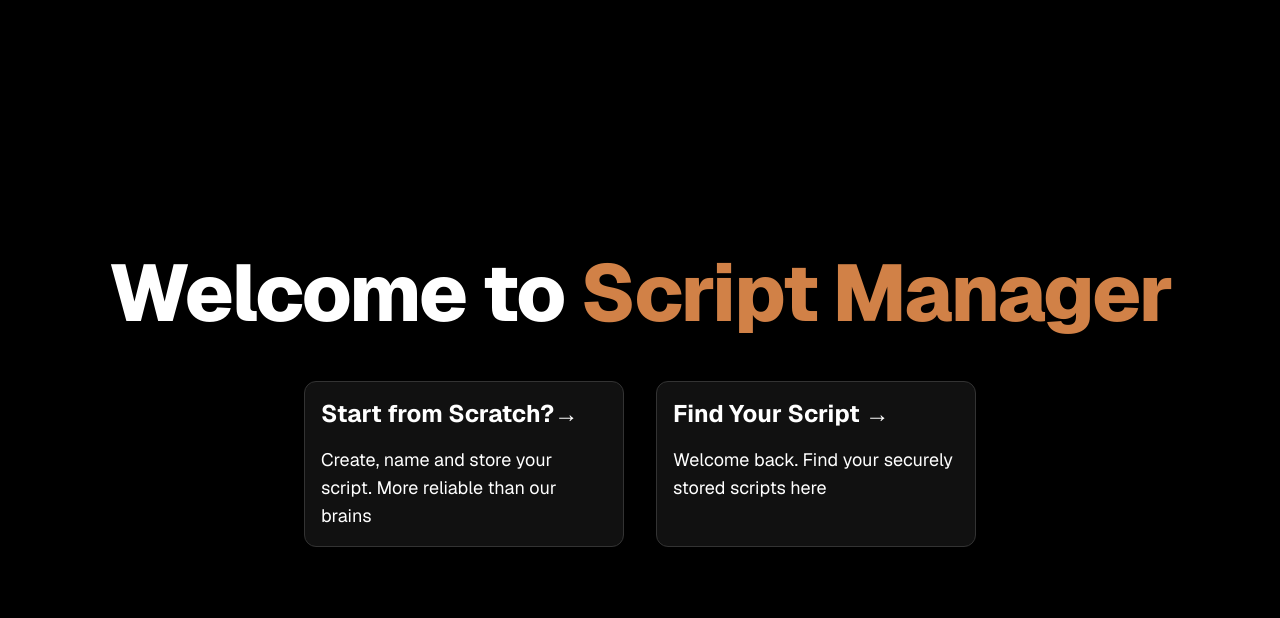
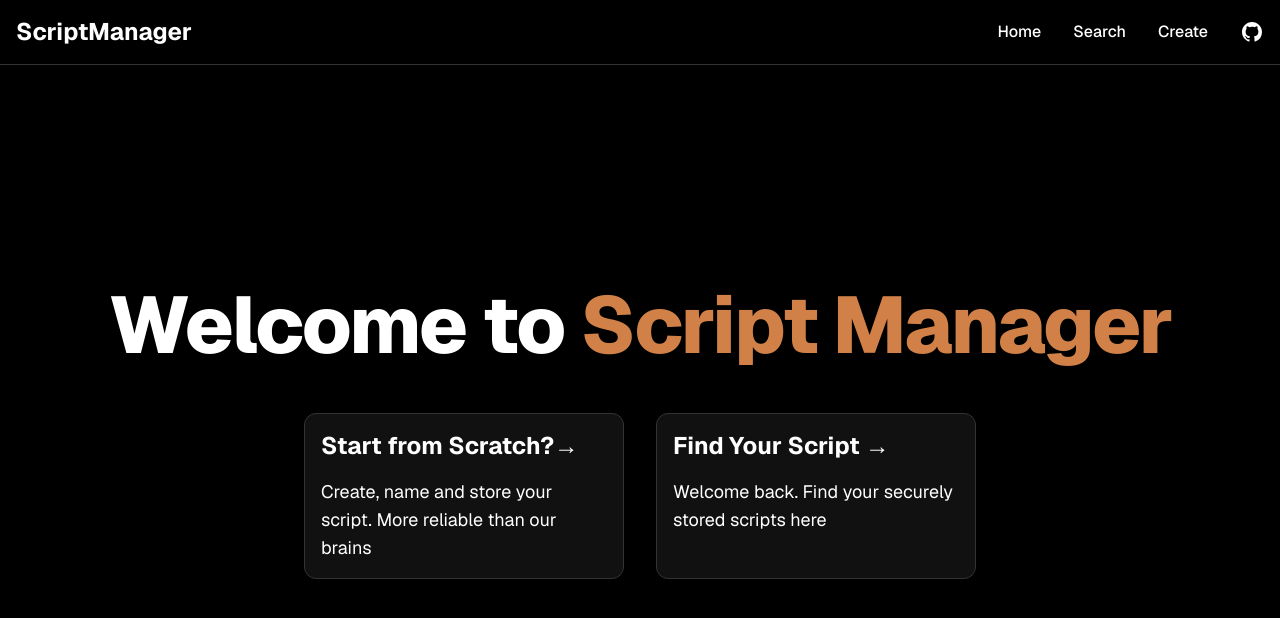
Before and after one commit to nextking12/script-manager, a Next.js app: page / in a window 1280 px wide. Shown: the top 618 px of the page. Built offline with nearby package versions, Linux system fonts and the light colour scheme.

Commit message:
added nav bar

```diff
--- /dev/null
+++ b/src/app/components/Navbar.tsx
@@ -0,0 +1,139 @@
+"use client";
+import Link from "next/link";
+import { useState } from "react";
+
+export default function Navbar() {
+  const [isMenuOpen, setIsMenuOpen] = useState(false);
+
+  return (
+    <nav className="fixed top-0 left-0 right-0 z-50 bg-background/80 backdrop-blur-md border-b border-border">
+      <div className="container mx-auto px-4">
+        <div className="flex items-center justify-between h-16">
+          {/* Logo/Brand */}
+          <div className="flex items-center">
+            <Link href="/" className="text-2xl font-bold text-foreground hover:text-primary transition-colors">
+              ScriptManager
+            </Link>
+          </div>
+
+          {/* Desktop Navigation */}
+          <div className="hidden md:flex items-center space-x-8">
+            <Link
+              href="/"
+              className="text-foreground hover:text-primary transition-colors font-medium"
+            >
+              Home
+            </Link>
+            <Link
+              href="/search"
+              className="text-foreground hover:text-primary transition-colors font-medium"
+            >
+              Search
+            </Link>
+            <Link
+              href="/create"
+              className="text-foreground hover:text-primary transition-colors font-medium"
+            >
+              Create
+            </Link>
+            <a
+              href="https://github.com"
+              target="_blank"
+              rel="noopener noreferrer"
+              className="text-foreground hover:text-primary transition-colors"
+              aria-label="GitHub"
+            >
+              <svg
+                className="w-6 h-6"
+                fill="currentColor"
+                viewBox="0 0 24 24"
+                xmlns="http://www.w3.org/2000/svg"
+              >
+                <path
+                  fillRule="evenodd"
+                  d="M12 2C6.477 2 2 6.484 2 12.017c0 4.425 2.865 8.18 6.839 9.504.5.092.682-.217.682-.483 0-.237-.008-.868-.013-1.703-2.782.605-3.369-1.343-3.369-1.343-.454-1.158-1.11-1.466-1.11-1.466-.908-.62.069-.608.069-.608 1.003.07 1.531 1.032 1.531 1.032.892 1.53 2.341 1.088 2.91.832.092-.647.35-1.088.636-1.338-2.22-.253-4.555-1.113-4.555-4.951 0-1.093.39-1.988 1.029-2.688-.103-.253-.446-1.272.098-2.65 0 0 .84-.27 2.75 1.026A9.564 9.564 0 0112 6.844c.85.004 1.705.115 2.504.337 1.909-1.296 2.747-1.027 2.747-1.027.546 1.379.202 2.398.1 2.651.64.7 1.028 1.595 1.028 2.688 0 3.848-2.339 4.695-4.566 4.943.359.309.678.92.678 1.855 0 1.338-.012 2.419-.012 2.747 0 .268.18.58.688.482A10.019 10.019 0 0022 12.017C22 6.484 17.522 2 12 2z"
+                  clipRule="evenodd"
+                />
+              </svg>
+            </a>
+          </div>
+
+          {/* Mobile menu button */}
+          <div className="md:hidden">
+            <button
+              onClick={() => setIsMenuOpen(!isMenuOpen)}
+              className="text-foreground hover:text-primary transition-colors"
+              aria-label="Toggle menu"
+            >
+              <svg
+                className="w-6 h-6"
+                fill="none"
+                strokeLinecap="round"
+                strokeLinejoin="round"
+                strokeWidth="2"
+                viewBox="0 0 24 24"
+                stroke="currentColor"
+              >
+                {isMenuOpen ? (
+                  <path d="M6 18L18 6M6 6l12 12" />
+                ) : (
+                  <path d="M4 6h16M4 12h16M4 18h16" />
+                )}
+              </svg>
+            </button>
+          </div>
+        </div>
+
+        {/* Mobile Navigation */}
+        {isMenuOpen && (
+          <div className="md:hidden">
+            <div className="px-2 pt-2 pb-3 space-y-1 bg-background border-t border-border">
+              <Link
+                href="/"
+                className="block px-3 py-2 text-foreground hover:text-primary hover:bg-secondary rounded-md font-medium transition-colors"
+                onClick={() => setIsMenuOpen(false)}
+              >
+                Home
+              </Link>
+              <Link
+                href="/search"
+                className="block px-3 py-2 text-foreground hover:text-primary hover:bg-secondary rounded-md font-medium transition-colors"
+                onClick={() => setIsMenuOpen(false)}
+              >
+                Search
+              </Link>
+              <Link
+                href="/create"
+                className="block px-3 py-2 text-foreground hover:text-primary hover:bg-secondary rounded-md font-medium transition-colors"
+                onClick={() => setIsMenuOpen(false)}
+              >
+                Create
+              </Link>
+              <a
+                href="https://github.com"
+                target="_blank"
+                rel="noopener noreferrer"
+                className="flex items-center gap-2 px-3 py-2 text-foreground hover:text-primary hover:bg-secondary rounded-md font-medium transition-colors"
+                onClick={() => setIsMenuOpen(false)}
+              >
+                <svg
+                  className="w-5 h-5"
+                  fill="currentColor"
+                  viewBox="0 0 24 24"
+                  xmlns="http://www.w3.org/2000/svg"
+                >
+                  <path
+                    fillRule="evenodd"
+                    d="M12 2C6.477 2 2 6.484 2 12.017c0 4.425 2.865 8.18 6.839 9.504.5.092.682-.217.682-.483 0-.237-.008-.868-.013-1.703-2.782.605-3.369-1.343-3.369-1.343-.454-1.158-1.11-1.466-1.11-1.466-.908-.62.069-.608.069-.608 1.003.07 1.531 1.032 1.531 1.032.892 1.53 2.341 1.088 2.91.832.092-.647.35-1.088.636-1.338-2.22-.253-4.555-1.113-4.555-4.951 0-1.093.39-1.988 1.029-2.688-.103-.253-.446-1.272.098-2.65 0 0 .84-.27 2.75 1.026A9.564 9.564 0 0112 6.844c.85.004 1.705.115 2.504.337 1.909-1.296 2.747-1.027 2.747-1.027.546 1.379.202 2.398.1 2.651.64.7 1.028 1.595 1.028 2.688 0 3.848-2.339 4.695-4.566 4.943.359.309.678.92.678 1.855 0 1.338-.012 2.419-.012 2.747 0 .268.18.58.688.482A10.019 10.019 0 0022 12.017C22 6.484 17.522 2 12 2z"
+                    clipRule="evenodd"
+                  />
+                </svg>
+                GitHub
+              </a>
+            </div>
+          </div>
+        )}
+      </div>
+    </nav>
+  );
+}
--- a/src/app/components/create/page.tsx
+++ b/src/app/components/create/page.tsx
@@ -2,13 +2,16 @@
 import Link from "next/link";
 import { useState } from "react";
 import Editor from "@monaco-editor/react";
+import Navbar from "../Navbar";
 
 export default function CreatePage() {
   const [selectedLanguage, setSelectedLanguage] = useState("");
   const [scriptContent, setScriptContent] = useState("");
 
   return (
-    <main className="flex min-h-screen flex-col items-center justify-center bg-background text-foreground">
+    <>
+      <Navbar />
+      <main className="flex min-h-screen flex-col items-center justify-center bg-background text-foreground pt-16">
       <div className="container flex flex-col items-center justify-center gap-12 px-4 py-16">
        <h1 className="text-6xl font-extrabold mb-16 text-center"><span style={{color: 'hsl(25, 60%, 55%)'}}>Create and Store</span> Scripts Here</h1>
 
@@ -98,5 +101,6 @@
 
       </div>
     </main>
+    </>
   );
 }
--- a/src/app/components/search/page.tsx
+++ b/src/app/components/search/page.tsx
@@ -1,13 +1,16 @@
 "use client";
 import Link from "next/link";
 import { useState } from "react";
+import Navbar from "../Navbar";
 
 export default function CreatePage() {
   const [selectedLanguage, setSelectedLanguage] = useState("");
   const [scriptContent, setScriptContent] = useState("");
 
   return (
-    <main className="flex min-h-screen flex-col items-center justify-center bg-background text-foreground">
+    <>
+      <Navbar />
+      <main className="flex min-h-screen flex-col items-center justify-center bg-background text-foreground pt-16">
       <div className="container flex flex-col items-center justify-center gap-12 px-4 py-16">
        <h1 className="text-6xl font-extrabold mb-16 text-center"><span style={{color: 'hsl(25, 60%, 55%)'}}>Search For</span> Your Scripts </h1>
 
@@ -22,6 +25,8 @@
           className="w-full bg-[#111] rounded-xl p-4 text-xl border-0 focus:ring-1 focus:ring-gray-400 placeholder:text-gray-600"
         />
       </div>
+      <div>OR</div>
+
 
 <div className="space-y-4">
   <select
@@ -50,11 +55,13 @@
   </select>
 </div>
 
+
   <div>
           <textarea
             id="message"
             name="message"
             value={scriptContent}
+            onChange={(e) => setScriptContent(e.target.value)}
             className="sr-only"
             required
           />
@@ -72,5 +79,6 @@
 
 
     </main>
+    </>
   );
 }
--- a/src/app/page.tsx
+++ b/src/app/page.tsx
@@ -1,8 +1,11 @@
 import Link from "next/link";
+import Navbar from "./components/Navbar";
 
 export default function HomePage() {
   return (
-    <main className="flex min-h-screen flex-col items-center justify-center bg-background text-foreground">
+    <>
+      <Navbar />
+      <main className="flex min-h-screen flex-col items-center justify-center bg-background text-foreground pt-16">
       <div className="container flex flex-col items-center justify-center gap-12 px-4 py-16">
         <h1 className="text-5xl font-extrabold tracking-tight text-foreground sm:text-[5rem]">
           Welcome <span className="text-[hsl(280,100%,70%)]">to</span> <span style={{color: 'hsl(25, 60%, 55%)'}}>Script Manager</span>
@@ -31,5 +34,6 @@
         </div>
       </div>
     </main>
+    </>
   );
 }
```
